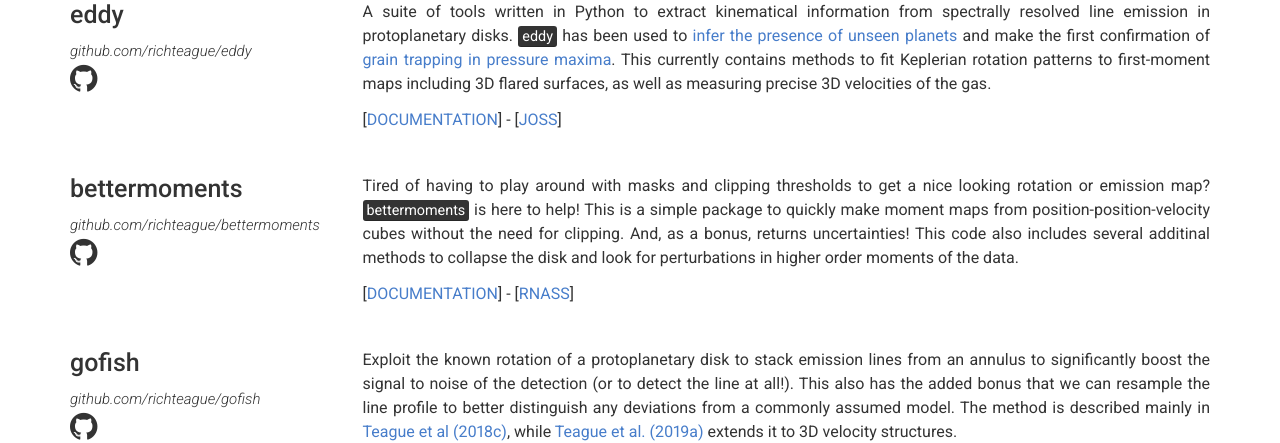
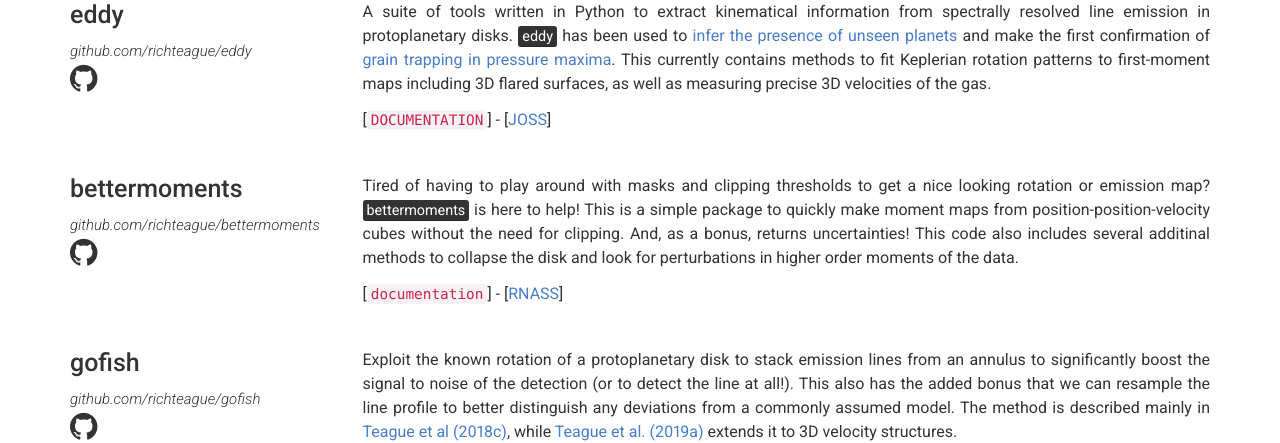
Before and after one commit to richteague/richteague.github.io, a Jekyll site: the page built from index.md, in a window 1280 px wide. Shown: the part 1392-1835 px from the top of the page. Built offline with Jekyll 4.4.1, drawn with Linux system fonts in a browser that asks for light colours.

```diff
--- a/_data/projects.yml
+++ b/_data/projects.yml
@@ -4,7 +4,7 @@
   description: | # this will include new lines to allow paragraphs
     A suite of tools written in Python to extract kinematical information from spectrally resolved line emission in protoplanetary disks. <mark>eddy</mark> has been used to [infer the presence of unseen planets](https://public.nrao.edu/news/2018-alma-proto-trio/) and make the first confirmation of [grain trapping in pressure maxima](https://ui.adsabs.harvard.edu/#abs/2018ApJ...868..113T/abstract). This currently contains methods to fit Keplerian rotation patterns to first-moment maps including 3D flared surfaces, as well as measuring precise 3D velocities of the gas.
 
-    \[[DOCUMENTATION](https://eddy.readthedocs.io/en/latest/)\] - \[[JOSS](https://ui.adsabs.harvard.edu/abs/2019JOSS....4.1220T/abstract)\]
+    \[[`DOCUMENTATION`](https://eddy.readthedocs.io/en/latest/)\] - \[[JOSS](https://ui.adsabs.harvard.edu/abs/2019JOSS....4.1220T/abstract)\]
 
 - name: bettermoments
   github: richteague/bettermoments
@@ -12,7 +12,7 @@
   description: | # this will include new lines to allow paragraphs
     Tired of having to play around with masks and clipping thresholds to get a nice looking rotation or emission map? <mark>bettermoments</mark> is here to help! This is a simple package to quickly make moment maps from position-position-velocity cubes without the need for clipping. And, as a bonus, returns uncertainties! This code also includes several additinal methods to collapse the disk and look for perturbations in higher order moments of the data.
 
-    \[[DOCUMENTATION](https://bettermoments.readthedocs.io/en/latest/)\] - \[[RNASS](https://ui.adsabs.harvard.edu/abs/2018RNAAS...2..173T/abstract)\]
+    \[[`documentation`](https://bettermoments.readthedocs.io/en/latest/)\] - \[[RNASS](https://ui.adsabs.harvard.edu/abs/2018RNAAS...2..173T/abstract)\]
 
 - name: gofish
   github: richteague/gofish
```
